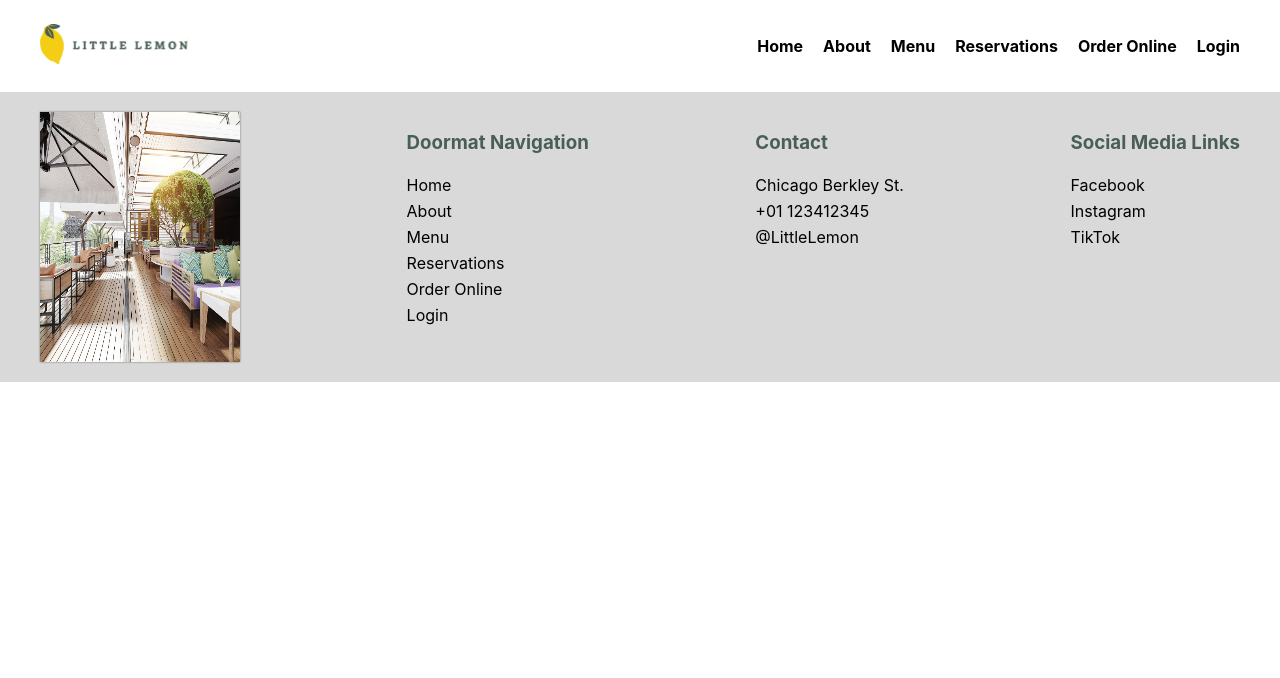
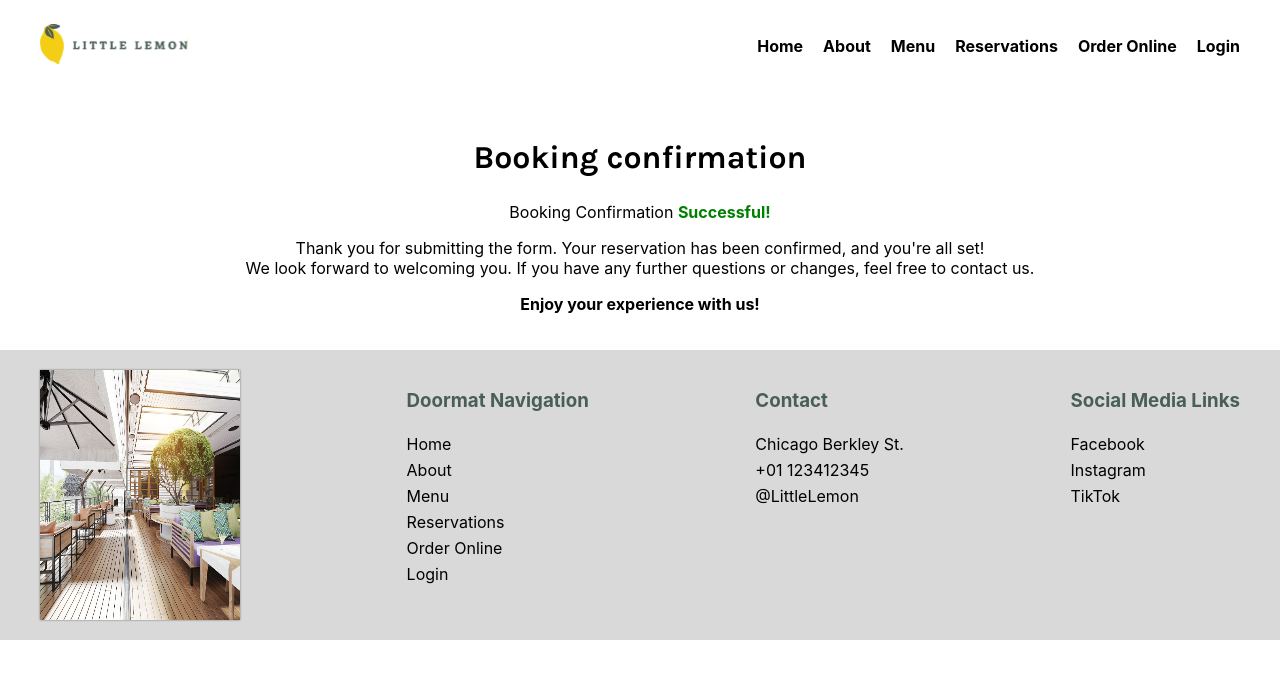
Before and after one commit to KathidB/Little-Lemon-Restaurant, a React (Create React App) app: page /ConfirmedBooking in a window 1280 px wide. Shown: the top 678 px of the page. Built offline with nearby package versions, Linux system fonts and the light colour scheme; a web font is replaced by a local one.

Commit message:
added new component ConfirmedBooking for booking form status  handling

```diff
--- /dev/null
+++ b/src/components/ConfirmedBooking.js
@@ -0,0 +1,24 @@
+function ConfirmedBooking () {
+  return (
+    <>
+      <section style={{ textAlign: 'center' }} className='wrapper'>
+        <h2 className='section-title'>Booking confirmation</h2>
+        <p>
+          Booking Confirmation{' '}
+          <span style={{ color: 'green', fontWeight: 'bold' }}>
+            Successful!
+          </span>
+        </p>
+        <p>
+          Thank you for submitting the form. Your reservation has been
+          confirmed, and you're all set!
+          <br /> We look forward to welcoming you. If you have any further
+          questions or changes, feel free to contact us.
+        </p>
+        <p style={{ fontWeight: 'bold' }}> Enjoy your experience with us!</p>
+      </section>
+    </>
+  )
+}
+
+export default ConfirmedBooking
--- a/src/components/Pages/BookingPage.js
+++ b/src/components/Pages/BookingPage.js
@@ -1,24 +1,31 @@
 import BookingForm from '../data/BookingForm'
 import { useReducer } from 'react'
-import { fetchAPI } from '../data/bookingsAPI'
+import { fetchAPI, submitAPI } from '../data/bookingsAPI'
+import { useNavigate } from 'react-router-dom'
 
 export function initializeTimes () {
   let today = new Date().toISOString().split('T')[0]
   return fetchAPI(today)
 }
 
-//DOKUMENTACJA:
+export function updateTimes (state, action) {
+  const newDate = action.date
+  return fetchAPI(newDate)
+}
+
 function BookingPage () {
   const [availableTimes, dispatch] = useReducer(updateTimes, initializeTimes())
+  const navigate = useNavigate()
   //Function accepts action - as a result of dispatch from hangleDateChange.
   //That date is passed to API and API returns a list of hours.
   //That hours are used to populate availableTimes and that is used to map hours in
   // the booking form. So hours are different everytime user changes the date of table reservation.
+  //   function updateTimes (state, action) {
+  //  console.log(state);
 
-  function updateTimes (state, action) {
-    const newDate = action.date
-    return fetchAPI(newDate)
-  }
+  //     const newDate = action.date
+  //     return fetchAPI(newDate)
+  //   }
 
   // This function accepts the date selected by the user in a form. The selected date is then passed
   // to the onDateChange(newDate) function used in the BookingPage component. When the user changes the date,
@@ -33,10 +40,33 @@ function BookingPage () {
   // in the booking form. As a result, the hours are different every time the user changes the date for table reservation.
   // APP Written by B.B. if uploaded by someone else then it was stolen. Thanks.
 
+  // przeanalizuj kod submitForm oraz submitAPI!
+
+  async function submitForm (date, guests, occasion, selectedTime) {
+    console.log(date, guests, occasion, selectedTime)
+    try {
+      const submissionResult = await submitAPI(
+        date,
+        guests,
+        occasion,
+        selectedTime
+      )
+
+      if (submissionResult === true) {
+        navigate('/ConfirmedBooking')
+      } else {
+        return false
+      }
+    } catch (error) {
+      console.error('An error occurred:', error)
+    }
+  }
+
   return (
     <div className='wrapper'>
       <h2 style={{ textAlign: 'center' }}>Booking Page</h2>
       <BookingForm
+        submitForm={submitForm}
         availableTimes={availableTimes}
         dispatch={dispatch}
         onDateChange={handleDateChange}
--- a/src/components/Routing.js
+++ b/src/components/Routing.js
@@ -5,10 +5,10 @@ import Menu from './Pages/Menu'
 import OrderOnline from './Pages/OrderOnline'
 import Login from './Pages/Login'
 import BookingPage from './Pages/BookingPage'
+import ConfirmedBooking from './ConfirmedBooking'
 
 function Routing () {
-
-  let test = "Test"
+  let test = 'Test'
   return (
     <>
       <Routes>
@@ -18,6 +18,7 @@ function Routing () {
         <Route path='/BookingPage' element={<BookingPage test={test} />} />
         <Route path='/OrderOnline' element={<OrderOnline />} />
         <Route path='/Login' element={<Login />} />
+        <Route path='/ConfirmedBooking' element={<ConfirmedBooking />} />
       </Routes>
     </>
   )
--- a/src/components/data/BookingForm.js
+++ b/src/components/data/BookingForm.js
@@ -1,7 +1,8 @@
 import { useState } from 'react'
 import vertiburger from '../../assets/images/vertiburger.jpg'
+import ConfirmedBooking from '../ConfirmedBooking'
 
-function BookingForm ({ availableTimes, onDateChange }) {
+function BookingForm ({ availableTimes, onDateChange, submitForm }) {
   const [date, setDate] = useState('')
   const [guests, setGuests] = useState(1)
   const [occasion, setOccasion] = useState('Birthday')
@@ -9,13 +10,12 @@ function BookingForm ({ availableTimes, onDateChange }) {
 
   function handleSubmit (e) {
     e.preventDefault()
-    console.log(date)
-    console.log(guests)
-    console.log(occasion)
-    console.log(selectedTime)
+    // console.log(date)
+    // console.log(guests)
+    // console.log(occasion)
+    // console.log(selectedTime)
+
   }
-
-  console.log()
 
   // Dodaj obsługę zmiany daty i wywołaj przekazaną funkcję `onDateChange`
   function handleDateChange (e) {
@@ -68,7 +68,12 @@ function BookingForm ({ availableTimes, onDateChange }) {
           <option>Birthday</option>
           <option>Anniversary</option>
         </select>
-        <input className='submit-form' type='submit' value='Make Your Reservation' />
+        <input
+          className='submit-form'
+          type='submit'
+          value='Make Your Reservation'
+          onClick={() => submitForm(date, guests, occasion, selectedTime)}
+        />
       </form>
 
       <img className='booking-burger' src={vertiburger} alt='huge burger' />
--- a/src/components/data/bookingsAPI.js
+++ b/src/components/data/bookingsAPI.js
@@ -26,5 +26,15 @@ export function fetchAPI (date) {
 }
 
 export function submitAPI (formData) {
-  return true
+  return new Promise(resolve => {
+    setTimeout(() => {
+      const randomValue = Math.random()
+
+      if (formData && randomValue <= 0.5) {
+        resolve(true)
+      } else {
+        resolve(false)
+      }
+    }, 1000)
+  })
 }
```
Also changed, not shown: 2 other files (tests, documents, lock files or other folders).
